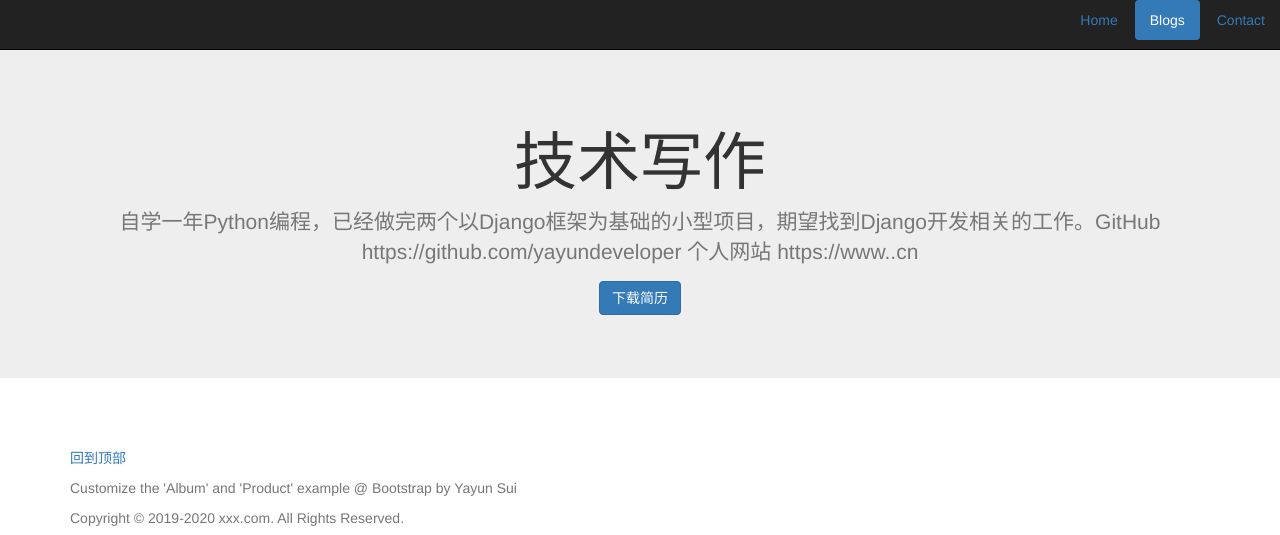
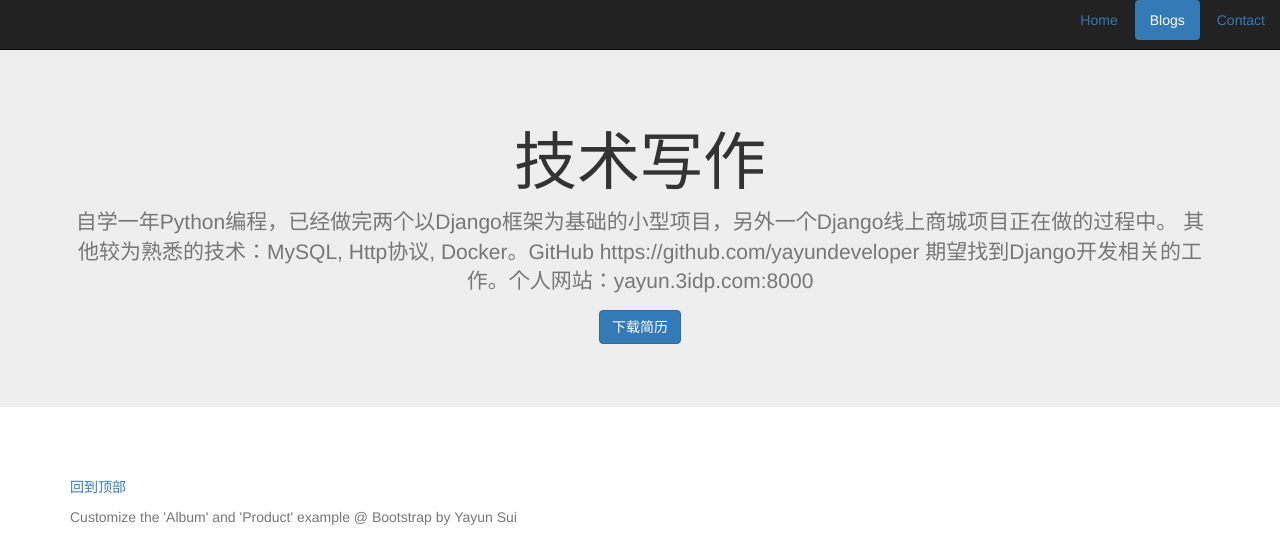
Before and after one commit to yayundeveloper/Portfolio, a Django app: page /blog/ in a window 1280 px wide. Shown: the top 535 px of the page. Run offline with Django 3.2, Linux system fonts and the light colour scheme; data that the repository does not hold is empty; some libraries are stand-ins or nearby versions.

Commit message:
暂时完成

```diff
--- a/blog/templates/blog.html
+++ b/blog/templates/blog.html
@@ -24,7 +24,8 @@
 
       <script src="https://cdn.bootcss.com/html5shiv/3.7.3/html5shiv.min.js"></script>
       <script src="https://cdn.bootcss.com/respond.js/1.4.2/respond.min.js"></script>
-    <![endif]-->
+
+    <meta name="viewport" content="width=device-width, initial-scale=1.0, minimum-scale=0.5, maximum-scale=2.0, user-scalable=yes" />
   </head>
   <body>
 
@@ -48,9 +49,10 @@
       <br>
       <br>
       <h1 class="jumbotron-heading">技术写作</h1>
-      <p class="lead text-muted">自学一年Python编程，已经做完两个以Django框架为基础的小型项目，期望找到Django开发相关的工作。GitHub https://github.com/yayundeveloper 个人网站 https://www..cn</p>
+      <p class="lead text-muted"> 自学一年Python编程，已经做完两个以Django框架为基础的小型项目，另外一个Django线上商城项目正在做的过程中。
+        其他较为熟悉的技术：MySQL, Http协议, Docker。GitHub https://github.com/yayundeveloper 期望找到Django开发相关的工作。个人网站：yayun.3idp.com:8000 </p>
       <p>
-        <a href="{% static 'example.pdf' %}" class="btn btn-primary my-2">下载简历</a>
+        <a href="{% static 'YayunSuiResume.pdf' %}" class="btn btn-primary my-2">下载简历</a>
       </p>
     </div>
   </section>
--- a/blog/templates/blog_text.html
+++ b/blog/templates/blog_text.html
@@ -24,7 +24,8 @@
 
       <script src="https://cdn.bootcss.com/html5shiv/3.7.3/html5shiv.min.js"></script>
       <script src="https://cdn.bootcss.com/respond.js/1.4.2/respond.min.js"></script>
-    <![endif]-->
+
+    <meta name="viewport" content="width=device-width, initial-scale=1.0, minimum-scale=0.5, maximum-scale=2.0, user-scalable=yes" />
 </head>
   <body>
 
@@ -33,7 +34,7 @@
       <nav class="navbar navbar-inverse navbar-fixed-top" role="navigation">
         <ul class="nav nav-pills pull-right">
           <li role="presentation"><a href="../">Home</a></li>
-          <li role="presentation" class="active"><a href="#">Blogs</a></li>
+          <li role="presentation" class="active"><a href="../blog/">Blogs</a></li>
           <li role="presentation"><a href="../contact/">Contact</a></li>
         </ul>
       </nav>
--- a/templates/contact.html
+++ b/templates/contact.html
@@ -18,7 +18,8 @@
 
       <script src="https://cdn.bootcss.com/html5shiv/3.7.3/html5shiv.min.js"></script>
       <script src="https://cdn.bootcss.com/respond.js/1.4.2/respond.min.js"></script>
-    <![endif]-->
+
+     <meta name="viewport" content="width=device-width, initial-scale=1.0, minimum-scale=0.5, maximum-scale=2.0, user-scalable=yes" />
   </head>
   <body>
 
```
Also changed, not shown: templates/home.html (+7 -6 lines), 2 other files.
